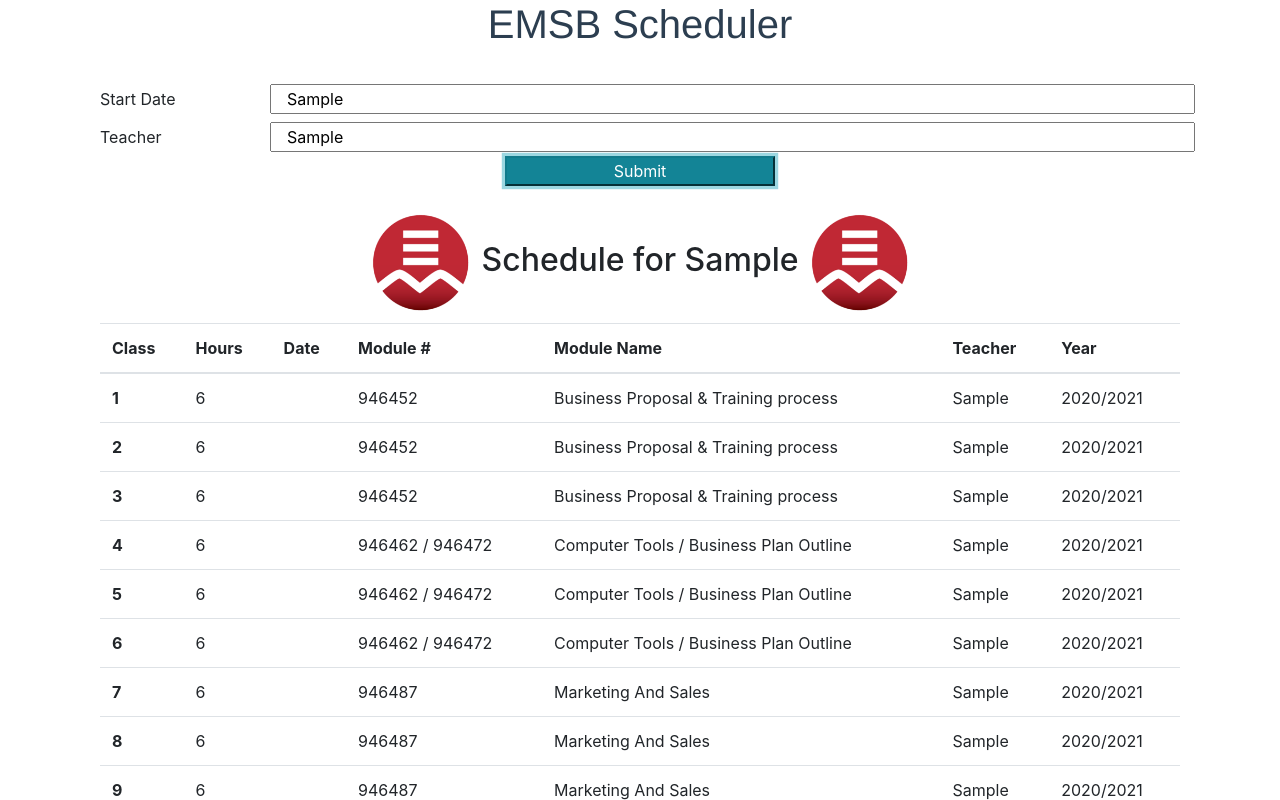
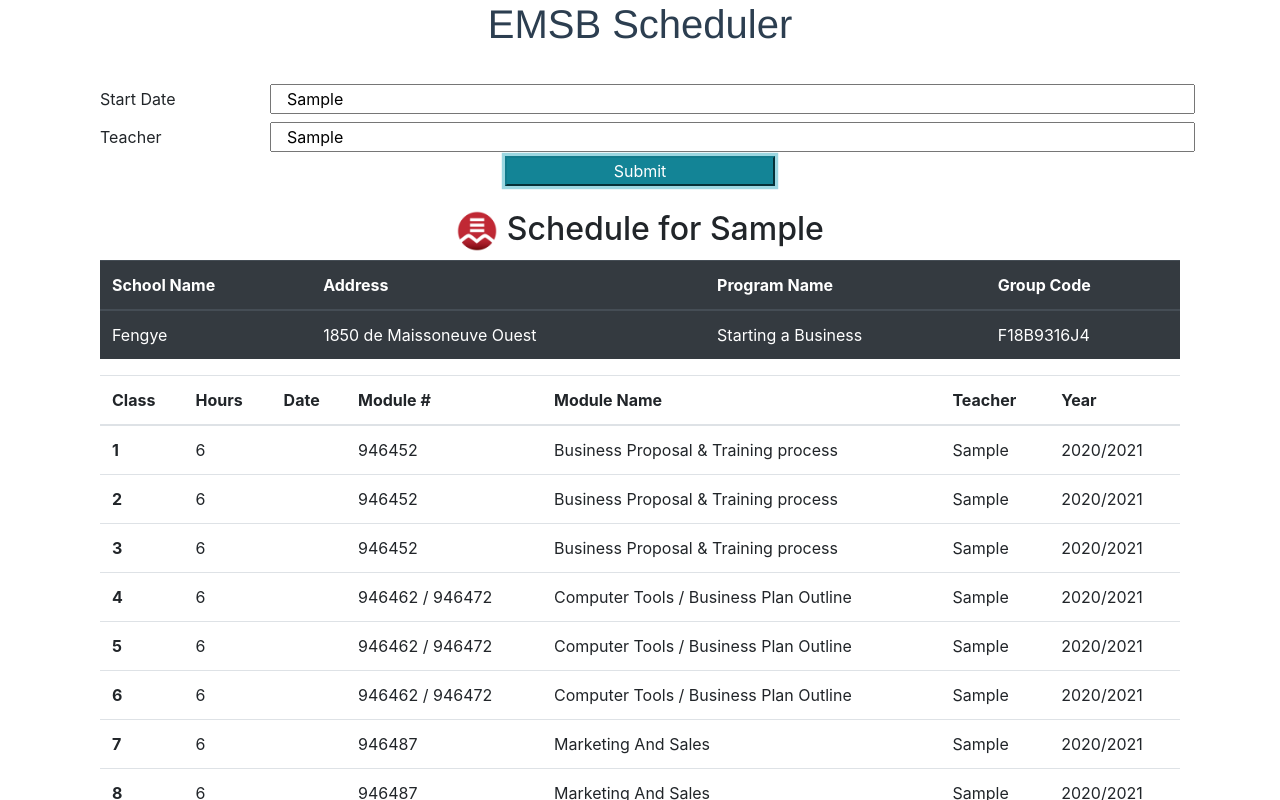
Before and after one commit to stevau5/emsb, a Vue app: page / in a window 1280 px wide. Both pictures are taken after typing "Sample", "Sample" into the empty fields and a click on the input "Submit". Shown: the top 800 px of the page. Built offline with nearby package versions, Linux system fonts and the light colour scheme.

Commit message:
added info table

```diff
--- a/src/components/Schedule.vue
+++ b/src/components/Schedule.vue
@@ -2,8 +2,29 @@
     <div class="container">
         <div id="schedule">
             <div class="col text-center">
-                <h2><img id="logo" src="../assets/emsb.png" alt=""> Schedule for {{teacher}} <img id="logo" src="../assets/emsb.png" alt=""></h2>
+                <h2><img id="logo" src="../assets/emsb.png" alt=""> Schedule for {{teacher}}</h2>
             </div>
+            <table class="table table-dark">
+                <thead>
+                    <tr>
+                        <th>School Name</th>
+                        <th>Address</th>
+                        <th>Program Name</th>
+                        <th>Group Code</th>
+                    </tr>
+                </thead>
+                <tbody>
+                    <tr>
+                        <td>Fengye</td>
+                        <td>1850 de Maissoneuve Ouest</td>
+                        <td>Starting a Business</td>
+                        <td>F18B9316J4</td>
+                    </tr>
+                </tbody>
+
+            </table>
+
+
             <table class="table">
                 <thead>
                     <tr>
@@ -295,8 +316,8 @@
 
 <style>
     #logo {
-        width: 10%;
-        height: 10%;
+        width: 4%;
+        height: 4%;
     }
 
 
```
